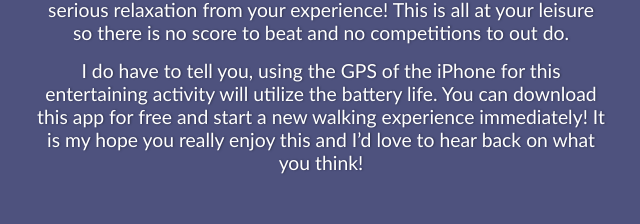
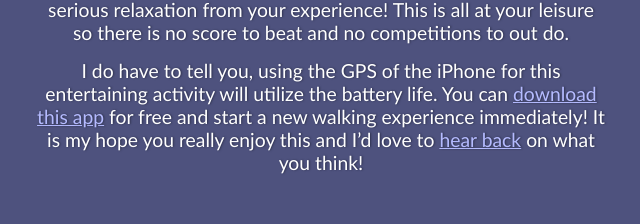
Before and after one commit to evgenyneu/walk_to_circle_web, a website: page app/index.html in a window 1280 px wide. Shown: the part 2181-2405 px from the top of the page, without its empty margins (319-959 px from the left). Drawn offline with nearby package versions, Linux system fonts and the light colour scheme; files that its build step writes are made by us from their sources.

Commit message:
Add links

```diff
--- a/app/index.html
+++ b/app/index.html
@@ -71,7 +71,7 @@
 
       <p>Let me say this to all of my readers once again—the sole goal is to have fun folks! I created my app so you could get out and really explore. If you can have the opportunity to hone in on your walk and the sights and sounds around you, you’ll be able to gain some serious relaxation from your experience! This is all at your leisure so there is no score to beat and no competitions to out do.</p>
 
-      <p>I do have to tell you, using the GPS of the iPhone for this entertaining activity will utilize the battery life. You can download this app for free and start a new walking experience immediately! It is my hope you really enjoy this and I’d love to hear back on what you think!</p>
+      <p>I do have to tell you, using the GPS of the iPhone for this entertaining activity will utilize the battery life. You can <a href='https://itunes.apple.com/us/app/walk-to-circle/id955310614'>download this app</a> for free and start a new walking experience immediately! It is my hope you really enjoy this and I’d love to <a href="http://evgenii.com">hear back</a> on what you think!</p>
 
       <br>
 
```
